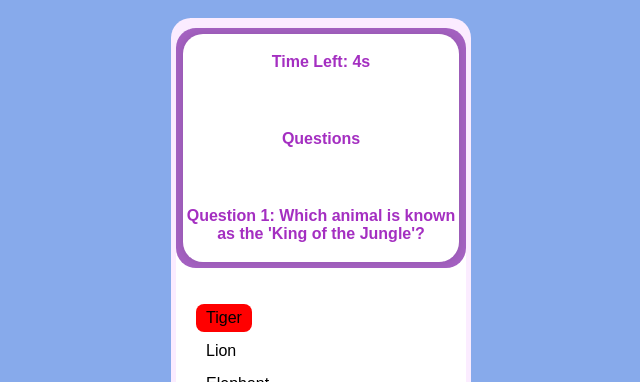
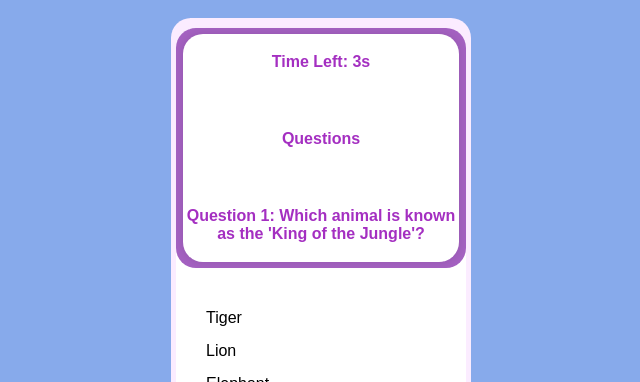
Before and after one commit to KingMiebaka/quiz-game, a plain HTML site: page index.html in a window 1280 px wide. Both pictures are taken after a click on the item "Tiger". Shown: the top 382 px of the page, without its empty margins (319-959 px from the left). Drawn offline with Linux system fonts and the light colour scheme.

Commit message:
Add files via upload

```diff
--- a/app.js
+++ b/app.js
@@ -1,50 +1,55 @@
+// Variable Declarations
 const quizData = [
     {
-        question: "Which animal is known as the 'King of the Jungle'?",
-        options: ["Tiger", "Lion", "Elephant", "Gorilla"],
-        answer: "Lion"
+        question: "Which animal is known as the 'King of the Jungle'?", // Question 1
+        options: ["Tiger", "Lion", "Elephant", "Gorilla"], // Options for Question 1
+        answer: "Lion" // Correct answer for Question 1
     },
     {
-        question: "Which animal is known as the 'ship of the desert'?",
-        options: ["Elephant", "Kangaroo", "Zebra", "Camel"],
-        answer: "Camel"
+        question: "Which animal is known as the 'ship of the desert'?", // Question 2
+        options: ["Elephant", "Kangaroo", "Zebra", "Camel"], // Options for Question 2
+        answer: "Camel" // Correct answer for Question 2
     },
     {
-        question: "Which country is the largest by area?",
-        options: ["Russia", "Canada", "China", "United States"],
-        answer: "Russia"
+        question: "Which country is the largest by area?", // Question 3
+        options: ["Russia", "Canada", "China", "United States"], // Options for Question 3
+        answer: "Russia" // Correct answer for Question 3
     },
     {
-        question: "What is the tallest mountain in the world?",
-        options: ["Mount Kilimanjaro", "Mount Everest", "Mount Fuji", "Mount McKinley (Denali)"],
-        answer: "Mount Everest"
+        question: "What is the tallest mountain in the world?", // Question 4
+        options: ["Mount Kilimanjaro", "Mount Everest", "Mount Fuji", "Mount McKinley (Denali)"], // Options for Question 4
+        answer: "Mount Everest" // Correct answer for Question 4
     },
     {
-        question: "Which continent is the largest by land area?",
-        options: ["Asia", "Africa", "North America", "South America"],
-        answer: "Asia"
+        question: "Which continent is the largest by land area?", // Question 5
+        options: ["Asia", "Africa", "North America", "South America"], // Options for Question 5
+        answer: "Asia" // Correct answer for Question 5
     }
 ];
 
-const questionContainer = document.querySelector('#question');
-const optionContainer = document.querySelector('#options');
-const nextBtn = document.querySelector('#next-btn');
-const resetBtn = document.querySelector('#reset-btn');
-const resultContainer = document.querySelector('#result');
-const timerElement = document.querySelector('#timer');
+// DOM Elements
+const questionContainer = document.querySelector('#question'); // Question container
+const optionContainer = document.querySelector('#options'); // Options container
+const nextBtn = document.querySelector('#next-btn'); // Next button
+const resetBtn = document.querySelector('#reset-btn'); // Reset button
+const resultContainer = document.querySelector('#result'); // Result container
+const timerElement = document.querySelector('#timer'); // Timer element
 
-let currentQuestionIndex = 0;
-let score = 0;
-let optionClicked = false;
+// Variables
+let currentQuestionIndex = 0; // Index of the current question
+let score = 0; // User's score
+let optionClicked = false; // Flag to track if an option has been clicked
 let timer; // Variable to hold the timer
 
-// Function to display question
+// Functions
+
+// Function to display the current question
 function displayQuestion() {
     const question = quizData[currentQuestionIndex].question;
     questionContainer.textContent = `Question ${currentQuestionIndex + 1}: ${question}`;
 }
 
-// Function to display options
+// Function to display options for the current question
 function displayOptions() {
     const options = quizData[currentQuestionIndex].options;
     optionContainer.innerHTML = '';
@@ -54,46 +59,11 @@ function displayOptions() {
         const li = document.createElement('li');
         li.textContent = option;
         li.classList.add('option');
-        li.addEventListener('click', () => handleOptionClick(option));
+        li.addEventListener('click', handleOptionClick);
         ol.appendChild(li);
     });
 
     optionContainer.appendChild(ol);
-}
-
-// Function to handle option click
-function handleOptionClick(option) {
-    if (!optionClicked) {
-        const correctAnswer = quizData[currentQuestionIndex].answer;
-        const selectedOption = event.target;
-        if (option === correctAnswer) {
-            selectedOption.style.backgroundColor = 'green';
-            score++;
-        } else {
-            selectedOption.style.backgroundColor = 'red';
-        }
-        optionClicked = true;
-    }
-}
-
-// Function to move to the next question
-function moveToNextQuestion() {
-    stopTimer(); // Stop the timer
-    currentQuestionIndex++;
-    if (currentQuestionIndex < quizData.length) {
-        displayQuestion();
-        displayOptions();
-        updateProgressBar(); // Update progress bar
-        startTimer(); // Start timer for the next question
-    } else {
-        // End of questions
-        displayResult();
-        timerElement.style.display = 'none';
-        document.getElementById('question-header').style.display = 'none';
-        document.querySelector('.progressbar-container').style.display = 'none';
-        document.getElementById('result').style.display = 'none';
-        nextBtn.style.display = 'none';
-    }
 }
 
 // Function to update the progress bar
@@ -107,11 +77,12 @@ function updateProgressBar() {
 // Function to start the timer
 function startTimer() {
     let timeLeft = 10; // Initial time left
+    timerElement.textContent = `Time Left: ${timeLeft}s`; // Display initial time
     timer = setInterval(() => {
-        timerElement.textContent = `Time Left: ${timeLeft}s`;
         timeLeft--;
-
-        if (timeLeft < 0) {
+        if (timeLeft >= 0) {
+            timerElement.textContent = `Time Left: ${timeLeft}s`;
+        } else {
             clearInterval(timer);
             moveToNextQuestion();
         }
@@ -123,22 +94,67 @@ function stopTimer() {
     clearInterval(timer);
 }
 
-// Function to display result
+// Function to display the final result
 function displayResult() {
     questionContainer.textContent = `Final Score: ${score} out of ${quizData.length}`;
     optionContainer.innerHTML = '';
     resultContainer.textContent = `Your Score: ${score} out of ${quizData.length}`;
 }
 
-// Event listener for the "Next" button
-nextBtn.addEventListener('click', () => {
-    if (optionClicked) {
-        moveToNextQuestion(); // Move to the next question when Next button is clicked
+// Function to reset the timer
+function resetTimer() {
+    clearInterval(timer); // Clear any existing timer
+    startTimer(); // Start the timer again
+}
+
+// Function to handle option click
+function handleOptionClick(event) {
+    if (!optionClicked) {
+        const correctAnswer = quizData[currentQuestionIndex].answer;
+        const selectedOption = event.target;
+        if (selectedOption.textContent === correctAnswer) {
+            selectedOption.style.backgroundColor = 'green';
+            score++;
+        } else {
+            selectedOption.style.backgroundColor = 'red';
+        }
+        optionClicked = true;
+
+        // Remove background color after a brief delay
+        setTimeout(() => {
+            selectedOption.style.backgroundColor = '';
+        }, 1000);
+    }
+}
+
+// Function to move to the next question
+function moveToNextQuestion() {
+    const options = document.querySelectorAll('.option');
+    options.forEach(option => {
+        option.style.backgroundColor = '';
+    });
+
+    currentQuestionIndex++;
+    if (currentQuestionIndex < quizData.length) {
+        displayQuestion();
+        displayOptions();
+        updateProgressBar(); // Update progress bar
+        resetTimer(); // Reset the timer for the next question
         optionClicked = false; // Reset optionClicked flag
+    } else {
+        // End of questions
+        displayResult();
+        timerElement.style.display = 'none';
+        document.getElementById('question-header').style.display = 'none';
+        document.querySelector('.progressbar-container').style.display = 'none';
+        document.getElementById('result').style.display = 'none';
+        nextBtn.style.display = 'none';
     }
-});
+}
 
-// Event listener for the "Reset Quiz" button
+// Event Listeners
+
+// Event listener for reset button
 resetBtn.addEventListener('click', () => {
     currentQuestionIndex = 0;
     score = 0;
@@ -154,14 +170,15 @@ resetBtn.addEventListener('click', () => {
     nextBtn.style.display = ''; // Show the "Next Question" button again
 });
 
-// Function to reset the timer
-function resetTimer() {
-    clearInterval(timer); // Clear any existing timer
-    timerElement.textContent = ''; // Clear timer display
-    startTimer(); // Start the timer again
-}
+// Event listener for next button
+nextBtn.addEventListener('click', () => {
+    if (optionClicked) {
+        moveToNextQuestion(); // Move to the next question when Next button is clicked
+    }
+});
 
-// Display the first question, options, and start the timer
+// Initial Setup
+
 displayQuestion();
 displayOptions();
 startTimer(); // Start timer for the first question
--- a/index.html
+++ b/index.html
@@ -21,7 +21,6 @@
                     <div class="progressbar-container">
                         <div id="progressbar" class="progressbar"></div>
                     </div>
-
                 </div>
             </div>
 
@@ -37,8 +36,9 @@
             </div>
         </div>
     </div>
+    <script src="./app.js"></script>
 
-    <script src="./app.js"></script>
+
 </body>
 
 </html>
--- a/style.css
+++ b/style.css
@@ -85,8 +85,6 @@ a {
     gap: 5px;
     flex-direction: column;
     cursor: pointer;
-
-
     /* height: 100%; */
 
 }
```
